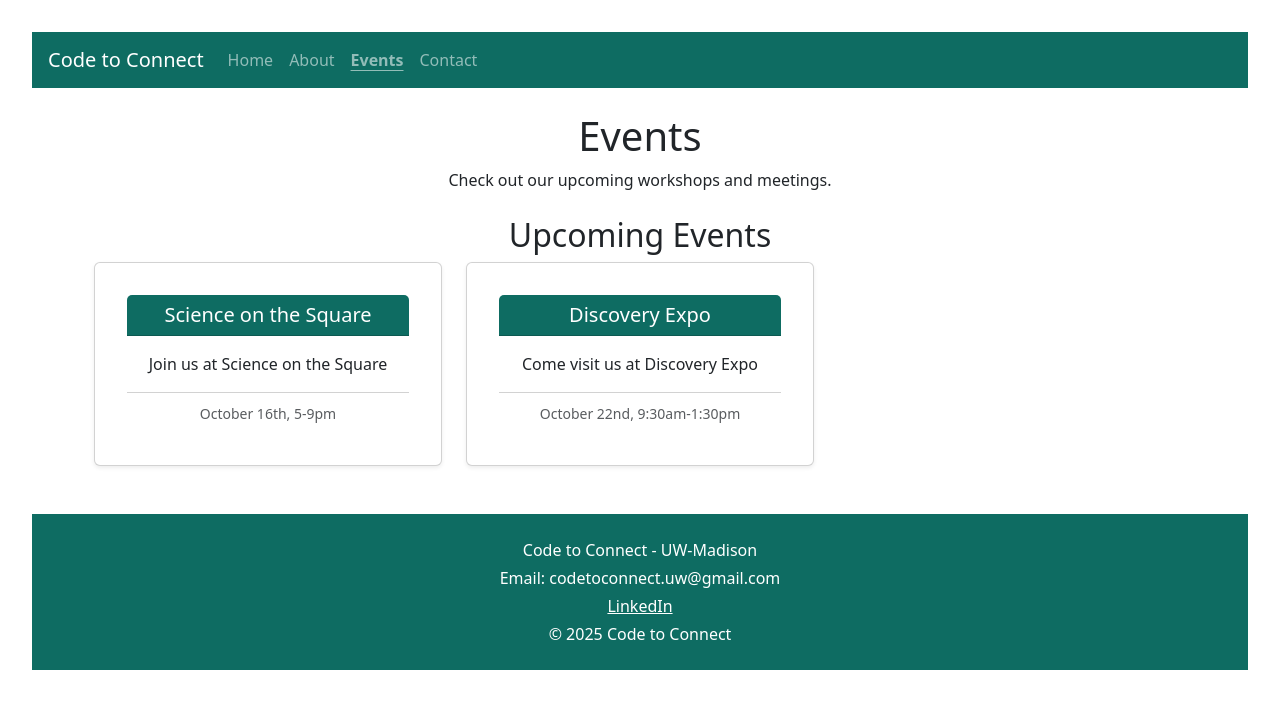
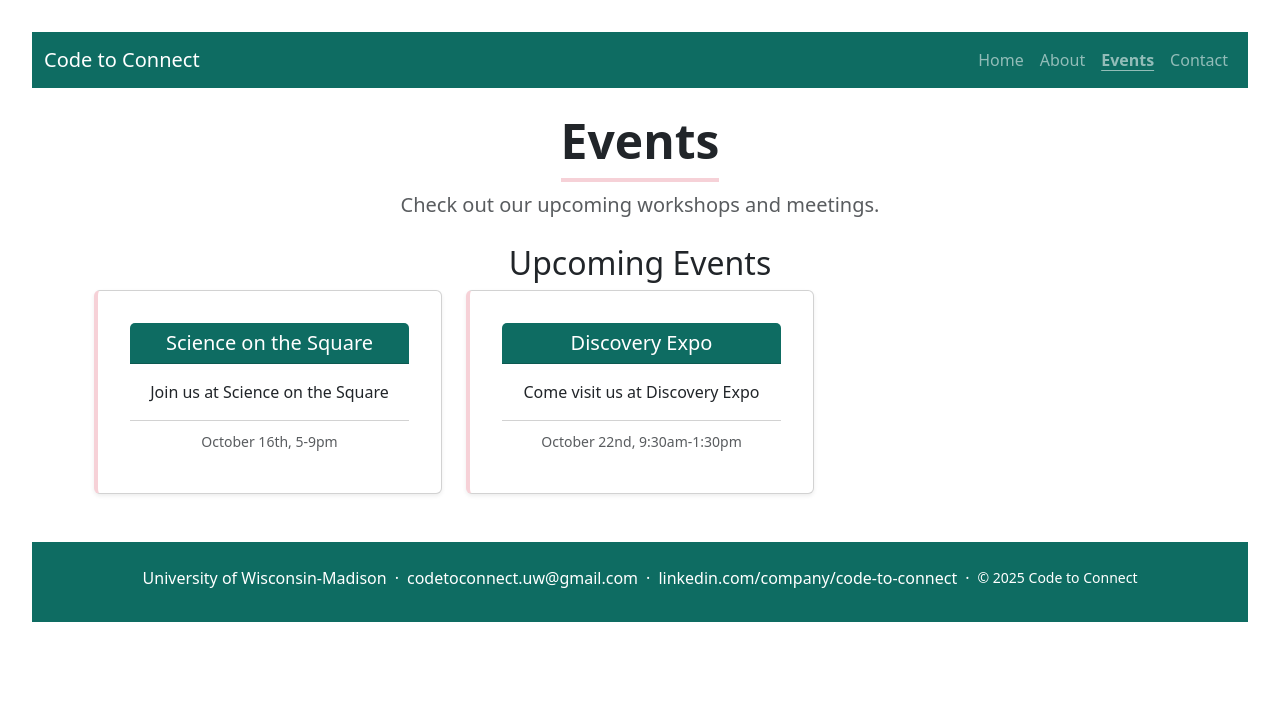
Before and after one commit to CS571-F25/p103, a React (Vite) app: page /p103/events in a window 1280 px wide. Shown: the top 708 px of the page. Built offline with nearby package versions, Linux system fonts and the light colour scheme.

Commit message:
improve ui

```diff
--- a/src/App.css
+++ b/src/App.css
@@ -40,6 +40,36 @@
   font-weight: bold;
 }
 
+/* Pink accent styles */
+.page-header h1 {
+  border-bottom: 4px solid var(--ctc-pink);
+  padding-bottom: 0.5rem;
+  display: inline-block;
+}
+
+.card {
+  border-left: 4px solid var(--ctc-pink) !important;
+}
+
+.btn-outline-primary {
+  color: var(--ctc-dark-green);
+  border-color: var(--ctc-pink);
+}
+
+.btn-outline-primary:hover {
+  background-color: var(--ctc-pink);
+  border-color: var(--ctc-pink);
+  color: var(--ctc-dark-green);
+}
+
+.text-pink {
+  color: var(--ctc-pink) !important;
+}
+
+.bg-pink {
+  background-color: var(--ctc-pink) !important;
+}
+
 .logo {
   height: 6em;
   padding: 1.5em;
--- a/src/App.jsx
+++ b/src/App.jsx
@@ -9,14 +9,29 @@ import "./App.css";
 function App() {
   return (
     <BrowserRouter basename="/p103">
-      <nav className="navbar navbar-expand navbar-dark bg-dark">
-        <NavLink className="navbar-brand mb-0 h1 ms-3" to="/">Code to Connect</NavLink>
-        <ul className="navbar-nav">
-          <li className="nav-item"><NavLink className={({ isActive }) => `nav-link ${isActive ? "active-link" : ""}`} to="/" end>Home</NavLink></li>
-          <li className="nav-item"><NavLink className={({ isActive }) => `nav-link ${isActive ? "active-link" : ""}`} to="/about">About</NavLink></li>
-          <li className="nav-item"><NavLink className={({ isActive }) => `nav-link ${isActive ? "active-link" : ""}`} to="/events">Events</NavLink></li>
-          <li className="nav-item"><NavLink className={({ isActive }) => `nav-link ${isActive ? "active-link" : ""}`} to="/contact">Contact</NavLink></li>
-        </ul>
+      <nav className="navbar navbar-expand-md navbar-dark bg-dark">
+        <div className="container-fluid">
+          <NavLink className="navbar-brand mb-0 h1" to="/">Code to Connect</NavLink>
+          <button
+            className="navbar-toggler"
+            type="button"
+            data-bs-toggle="collapse"
+            data-bs-target="#navbarNav"
+            aria-controls="navbarNav"
+            aria-expanded="false"
+            aria-label="Toggle navigation"
+          >
+            <span className="navbar-toggler-icon"></span>
+          </button>
+          <div className="collapse navbar-collapse" id="navbarNav">
+            <ul className="navbar-nav ms-auto">
+              <li className="nav-item"><NavLink className={({ isActive }) => `nav-link ${isActive ? "active-link" : ""}`} to="/" end>Home</NavLink></li>
+              <li className="nav-item"><NavLink className={({ isActive }) => `nav-link ${isActive ? "active-link" : ""}`} to="/about">About</NavLink></li>
+              <li className="nav-item"><NavLink className={({ isActive }) => `nav-link ${isActive ? "active-link" : ""}`} to="/events">Events</NavLink></li>
+              <li className="nav-item"><NavLink className={({ isActive }) => `nav-link ${isActive ? "active-link" : ""}`} to="/contact">Contact</NavLink></li>
+            </ul>
+          </div>
+        </div>
       </nav>
       <Routes>
         <Route path="/" element={<Home />} />
--- a/src/components/ContactForm.jsx
+++ b/src/components/ContactForm.jsx
@@ -5,21 +5,25 @@ function ContactForm() {
   };
 
   return (
-    <form onSubmit={handleSubmit} className="mt-4">
+    <div className="row justify-content-center">
+      <div className="col-md-6">
+        <form onSubmit={handleSubmit} className="mt-4 text-start">
           <div className="mb-3">
-        <label htmlFor="name" className="form-label">Name</label>
+            <label htmlFor="name" className="form-label fw-semibold">Name</label>
             <input type="text" className="form-control" id="name" required />
           </div>
           <div className="mb-3">
-        <label htmlFor="email" className="form-label">Email</label>
+            <label htmlFor="email" className="form-label fw-semibold">Email</label>
             <input type="email" className="form-control" id="email" required />
           </div>
           <div className="mb-3">
-        <label htmlFor="message" className="form-label">Message</label>
+            <label htmlFor="message" className="form-label fw-semibold">Message</label>
             <textarea className="form-control" id="message" rows="4" required></textarea>
           </div>
           <button type="submit" className="btn btn-primary">Send Message</button>
         </form>
+      </div>
+    </div>
   );
 }
 
--- a/src/components/Footer.jsx
+++ b/src/components/Footer.jsx
@@ -1,15 +1,33 @@
 function Footer() {
   return (
-    <footer className="mt-5 py-4" style={{ backgroundColor: "var(--ctc-dark-green)", color: "white" }}>
+    <footer
+      className="mt-5 py-4"
+      style={{ backgroundColor: "var(--ctc-dark-green)", color: "white" }}
+    >
       <div className="container text-center">
-        <p className="mb-1">Code to Connect - UW-Madison</p>
-        <p className="mb-1">Email: codetoconnect.uw@gmail.com</p>
-        <p className="mb-1">
-          <a href="http://linkedin.com/company/code-to-connect" className="text-white" target="_blank" rel="noopener noreferrer">
-            LinkedIn
+        <div className="d-flex flex-wrap justify-content-center align-items-center gap-2 mb-2">
+          <span>University of Wisconsin-Madison</span>
+          <span className="d-none d-sm-inline">&middot;</span>
+          <a
+            href="mailto:codetoconnect.uw@gmail.com"
+            className="text-white text-decoration-none"
+          >
+            codetoconnect.uw@gmail.com
           </a>
-        </p>
-        <p className="mb-0">&copy; {new Date().getFullYear()} Code to Connect</p>
+          <span className="d-none d-sm-inline">&middot;</span>
+          <a
+            href="http://linkedin.com/company/code-to-connect"
+            className="text-white text-decoration-none"
+            target="_blank"
+            rel="noopener noreferrer"
+          >
+            linkedin.com/company/code-to-connect
+          </a>
+          <span className="d-none d-sm-inline">&middot;</span>
+          <p className="mb-0 small">
+            &copy; {new Date().getFullYear()} Code to Connect
+          </p>
+        </div>
       </div>
     </footer>
   );
--- a/src/components/Hero.jsx
+++ b/src/components/Hero.jsx
@@ -4,9 +4,13 @@ function Hero() {
   return (
     <div className="bg-light py-5 mb-4">
       <div className="container text-center">
-        <h1 className="display-4">Welcome to Code to Connect</h1>
-        <p className="lead">UW-Madison's club for learning to code and building community.</p>
-        <Link to="/events" className="btn btn-primary btn-lg">View Events</Link>
+        <h1 className="display-4 fw-bold">Welcome to Code to Connect</h1>
+        <p className="lead text-muted mb-4">
+          UW-Madison's club for learning to code and building community.
+        </p>
+        <Link to="/events" className="btn btn-primary btn-lg">
+          View Events
+        </Link>
       </div>
     </div>
   );
--- /dev/null
+++ b/src/components/PageHeader.jsx
@@ -0,0 +1,10 @@
+function PageHeader({ header, subheader }) {
+  return (
+    <div className="mb-4 page-header">
+      <h1 className="display-5 fw-bold">{header}</h1>
+      {subheader && <p className="lead text-muted">{subheader}</p>}
+    </div>
+  );
+}
+
+export default PageHeader;
--- a/src/main.jsx
+++ b/src/main.jsx
@@ -1,4 +1,5 @@
 import "bootstrap/dist/css/bootstrap.min.css";
+import "bootstrap/dist/js/bootstrap.bundle.min.js";
 import { createRoot } from "react-dom/client";
 import App from "./App.jsx";
 
--- a/src/pages/About.jsx
+++ b/src/pages/About.jsx
@@ -1,4 +1,5 @@
 import TeamMember from "../components/TeamMember";
+import PageHeader from "../components/PageHeader";
 
 function About() {
   const team = [
@@ -14,9 +15,10 @@ function About() {
 
   return (
     <div className="container mt-4">
-      <h1>About Us</h1>
-      <p>Code to Connect is a student organization at UW-Madison dedicated to teaching coding skills and fostering community.</p>
-      <p>We welcome students of all experience levels.</p>
+      <PageHeader
+        header="About Us"
+        subheader="Code to Connect is a student organization at UW-Madison dedicated to teaching coding skills and fostering community. We welcome students of all experience levels."
+      />
 
       <h2 className="mt-5">Board Members</h2>
       <div className="row">
--- a/src/pages/Contact.jsx
+++ b/src/pages/Contact.jsx
@@ -1,11 +1,13 @@
 import ContactForm from "../components/ContactForm";
+import PageHeader from "../components/PageHeader";
 
 function Contact() {
   return (
     <div className="container mt-4">
-      <h1>Contact Us</h1>
-      <p>Have questions? Reach out to us!</p>
-      <p>Email: codetoconnect.uw@gmail.com</p>
+      <PageHeader
+        header="Contact Us"
+        subheader="Have questions? Reach out to us at codetoconnect.uw@gmail.com!"
+      />
       <ContactForm />
     </div>
   );
--- a/src/pages/Events.jsx
+++ b/src/pages/Events.jsx
@@ -1,10 +1,13 @@
 import UpcomingEvents from "../components/UpcomingEvents";
+import PageHeader from "../components/PageHeader";
 
 function Events() {
   return (
     <div className="container mt-4">
-      <h1>Events</h1>
-      <p>Check out our upcoming workshops and meetings.</p>
+      <PageHeader
+        header="Events"
+        subheader="Check out our upcoming workshops and meetings."
+      />
       <UpcomingEvents />
     </div>
   );
```
Lines whose indentation alone changed are shown as unchanged.
